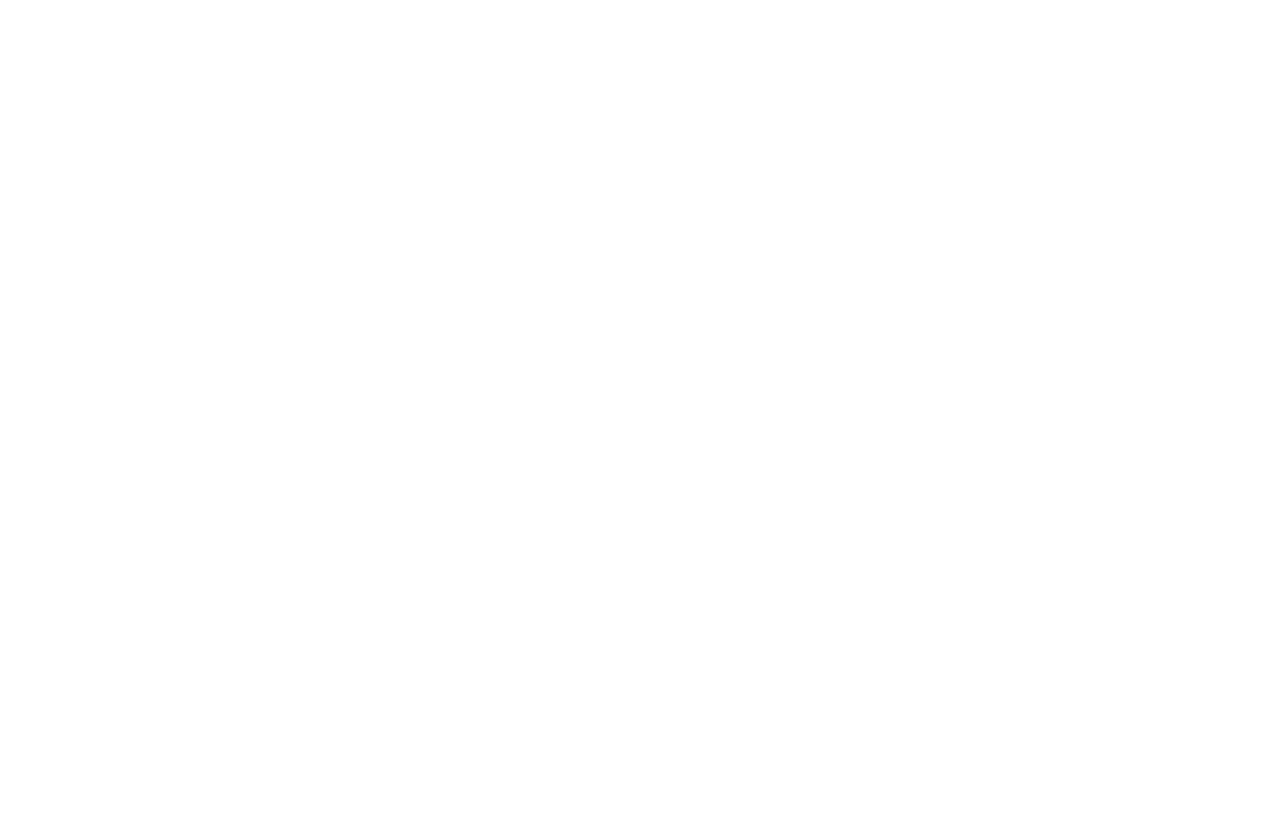
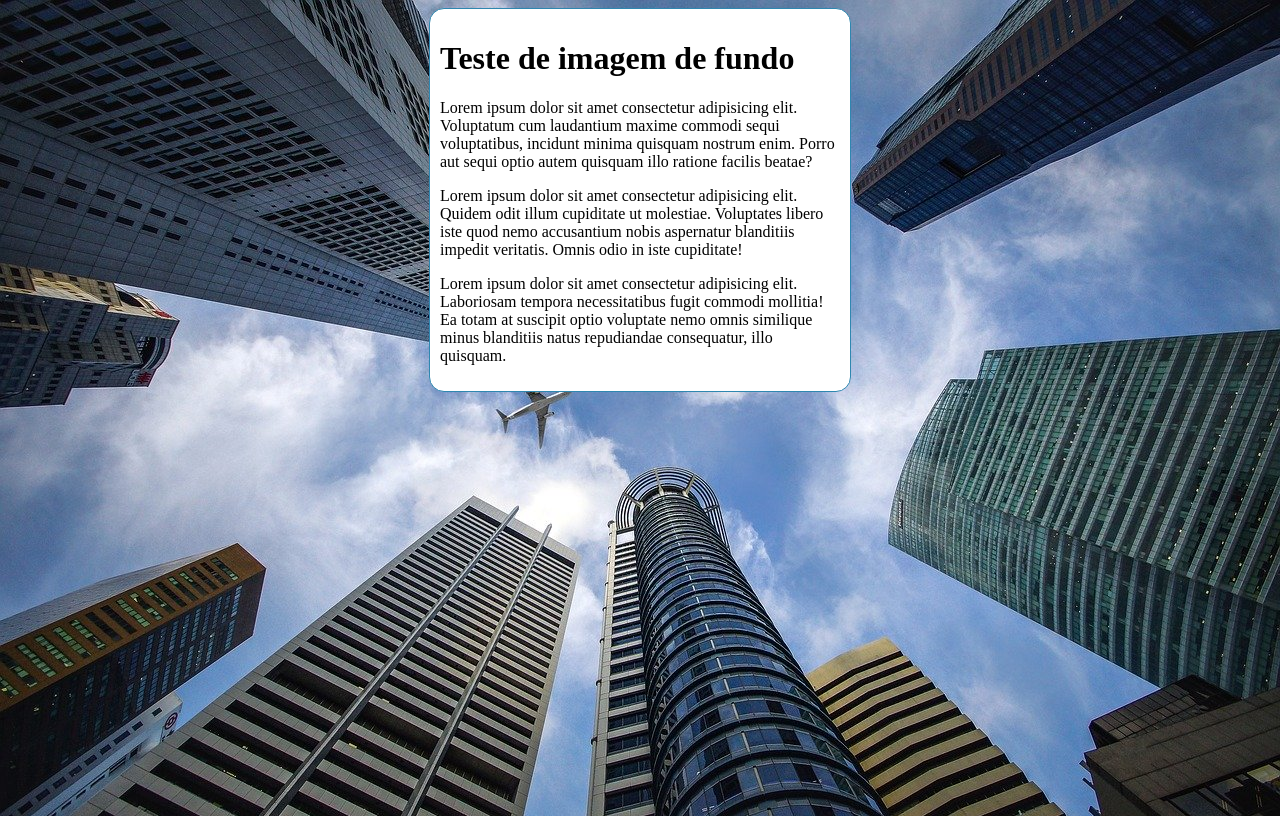
Before and after one commit to osmarfrancojr/html-css, a plain HTML site: page modulo03/ex01/fundo006.html in a window 1280 px wide. Drawn offline with Linux system fonts and the light colour scheme.

Commit message:
Atualizei ex007

```diff
--- a/modulo03/ex01/fundo006.html
+++ b/modulo03/ex01/fundo006.html
@@ -4,8 +4,34 @@
     <meta charset="UTF-8">
     <meta name="viewport" content="width=device-width, initial-scale=1.0">
     <title>Document</title>
+    <style>
+        body{
+            height: 100vh;
+            background-color: black;
+            background-image: url(imagens/wallpaper002.jpg);
+            background-position: center top;
+            background-repeat: no-repeat;
+            background-size: cover;
+
+        }
+
+        main{
+            background-color: white;
+            width: 400px;
+            padding: 10px;
+            margin: auto;
+            border: 1px solid rgb(46, 135, 176);
+            border-radius: 15px;
+         }
+    </style>
 </head>
 <body>
+    <main>
+        <h1>Teste de imagem de fundo</h1>
+        <p>Lorem ipsum dolor sit amet consectetur adipisicing elit. Voluptatum cum laudantium maxime commodi sequi voluptatibus, incidunt minima quisquam nostrum enim. Porro aut sequi optio autem quisquam illo ratione facilis beatae?</p>
+        <p>Lorem ipsum dolor sit amet consectetur adipisicing elit. Quidem odit illum cupiditate ut molestiae. Voluptates libero iste quod nemo accusantium nobis aspernatur blanditiis impedit veritatis. Omnis odio in iste cupiditate!</p>
+        <p>Lorem ipsum dolor sit amet consectetur adipisicing elit. Laboriosam tempora necessitatibus fugit commodi mollitia! Ea totam at suscipit optio voluptate nemo omnis similique minus blanditiis natus repudiandae consequatur, illo quisquam.</p>
+    </main>
 
 </body>
 </html>
```
Also changed, not shown: modulo03/ex01/fundo007.html (added).
